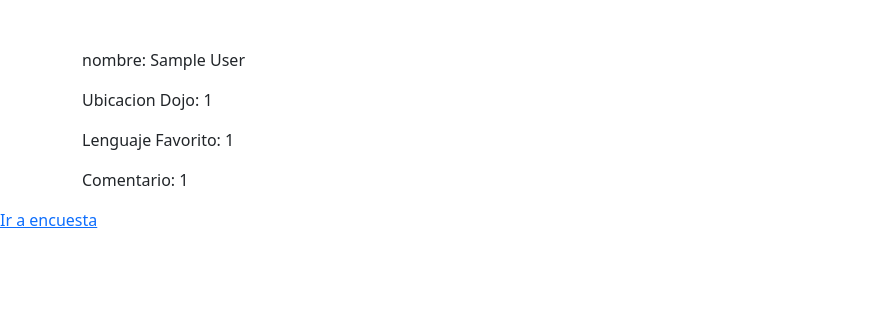
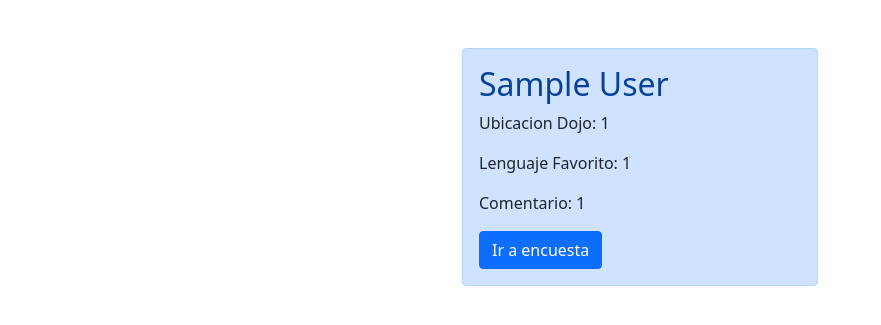
Before and after one commit to JairoFR/flask_encuesta, a Flask app: page /resultados in a window 1280 px wide. Shown: the top 325 px of the page, without its empty margins (0-881 px from the left). Run offline with Flask 2, Linux system fonts and the light colour scheme; the visitor is signed in with stand-in values (Sample User, id 1); some libraries are stand-ins or nearby versions.

Commit message:
Se actualiza proyecto

```diff
--- a/server.py
+++ b/server.py
@@ -1,9 +1,6 @@
 from flask import Flask, render_template, redirect, session, request
 app = Flask(__name__)
 app.secret_key = '4511vs5d1v56sv51a' # establece una clave secreta
-
-
-
 
 lenguajes={
     '1': 'Python',
@@ -28,8 +25,6 @@ def index():
 @app.route('/process', methods=['POST'])
 def procesado():
 
-    print(request.form)
-    print()
     session['name'] = request.form['nombre']
     session['location'] = ciudades[request.form['ubicacion']]
     session['favorite'] = lenguajes[request.form['favorito']]
--- a/templates/informacion.html
+++ b/templates/informacion.html
@@ -4,12 +4,17 @@
 {% block contenido %}
 
 <div class="container mt-5">
-    <div class="row">
-        <p>nombre:  {{session['name']}}</p>
-        <p>Ubicacion Dojo:  {{session['location']}}</p>
-        <p>Lenguaje Favorito: {{session['favorite']}}</p>
-        <p>Comentario: {{session['comentary']}}</p>
+    <div class="row d-flex justify-content-center">
+        <div class="col-4">
+            <div class="alert alert-primary" role="alert">
+                <h2> {{session['name'] | title}}</h2>
+                <p class="text-body d">Ubicacion Dojo:  {{session['location']}}</p>
+                <p class="text-body ">Lenguaje Favorito: {{session['favorite']}}</p>
+                <p class="text-body ">Comentario: {{session['comentary']}}</p>
+                <a class="btn btn-primary" href="/">Ir a encuesta</a>
+            </div>
+        </div>
     </div>
 </div>
-<a href="/">Ir a encuesta</a>
+
 {% endblock %}
```
Also changed, not shown: templates/index.html (+10 -7 lines), README.md (added), static/img/image.gif (added).
